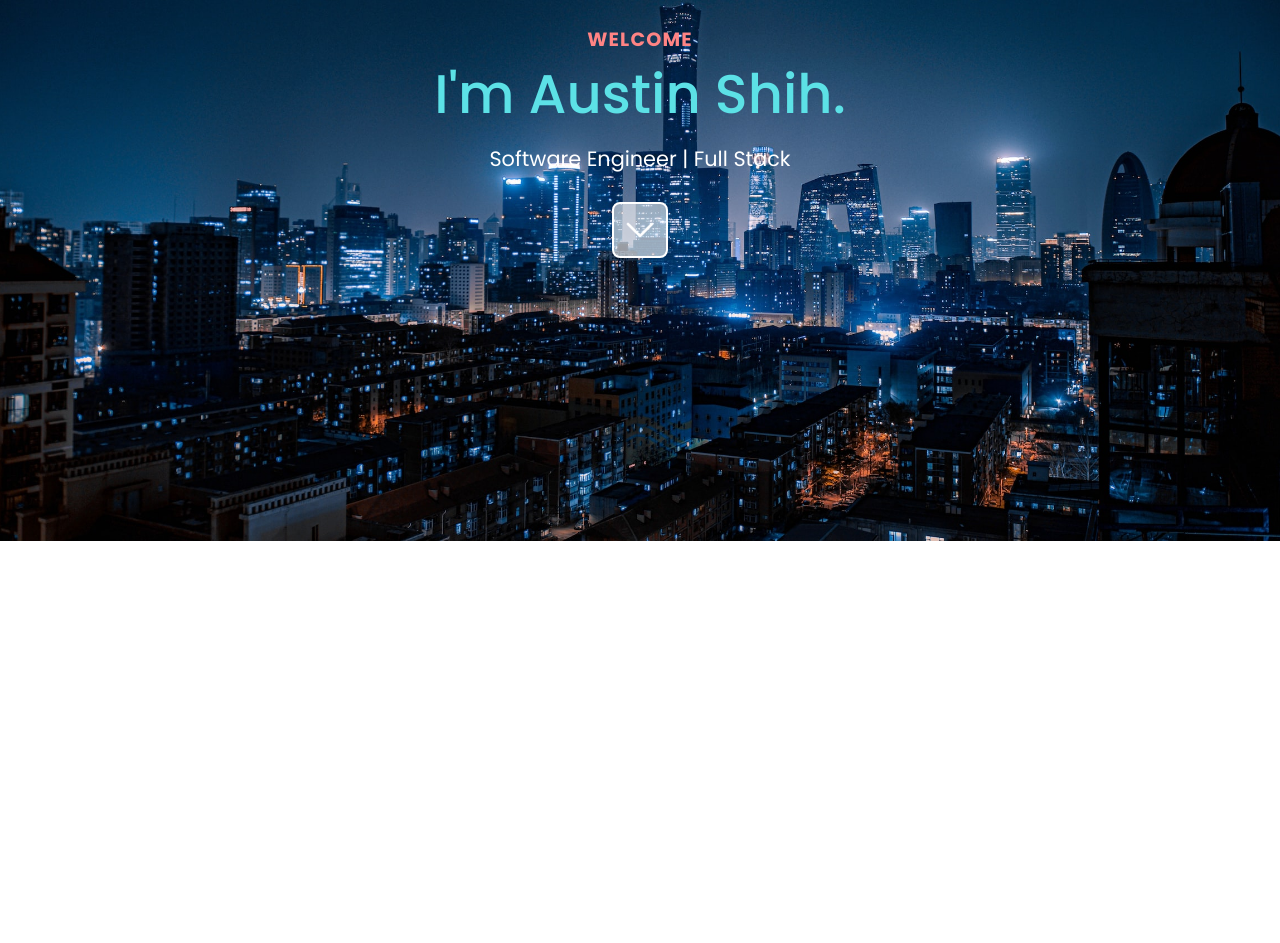
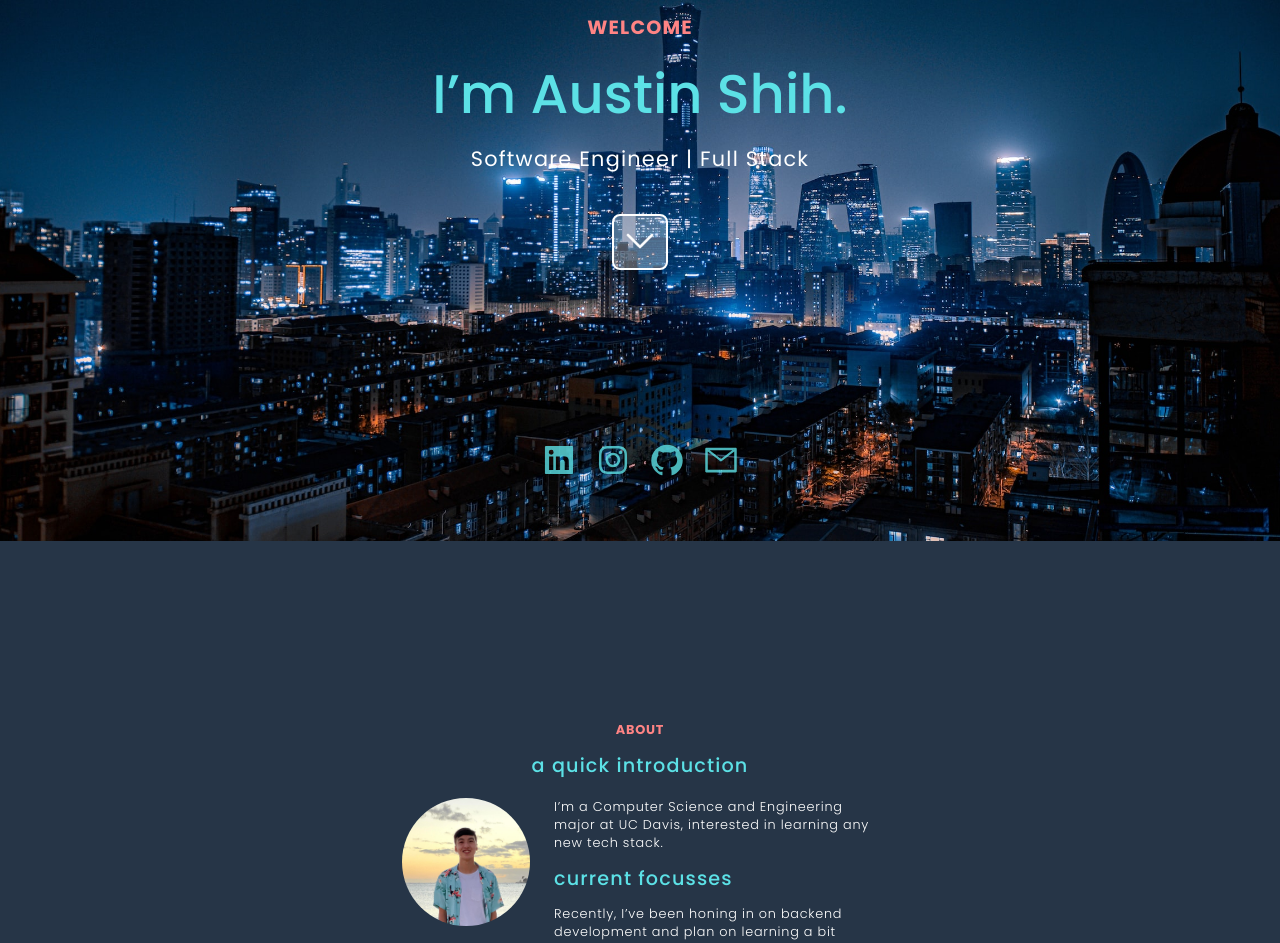
Before and after one commit to Austin2Shih/austinhshih.com, a React (Create React App) app in the folder austinhshih/: page / in a window 1280 px wide. Shown: the part 259-1202 px from the top of the page. Before the commit the page ends 800 px from the top, so only its background shows below. Built offline with nearby package versions, Linux system fonts and the light colour scheme.

Commit message:
scrolling done

```diff
--- a/austinhshih/package.json
+++ b/austinhshih/package.json
@@ -9,6 +9,7 @@
     "react": "^18.2.0",
     "react-dom": "^18.2.0",
     "react-icons": "^4.4.0",
+    "react-router-dom": "^6.3.0",
     "react-scripts": "^2.1.3",
     "web-vitals": "^2.1.4"
   },
--- a/austinhshih/src/App.js
+++ b/austinhshih/src/App.js
@@ -1,12 +1,10 @@
 import React from 'react'
+import './index.css'
 import Home from './components/Home'
-import './index.css'
 
 function App() {
   return (
-    <div className="App">
-      <Home />
-    </div>
+    <Home></Home>
   )
 }
 
--- /dev/null
+++ b/austinhshih/src/components/About.js
@@ -0,0 +1,64 @@
+import React, {forwardRef} from 'react'
+import aboutText from '../data/about-text'
+
+const About = forwardRef((props, ref) => {
+  return (
+    <>
+      <div ref={ref} className='about-container'>
+        <h3>ABOUT</h3>
+        <h4 className="intro-title">a quick introduction</h4>
+        <div className="offset-container">
+          <div className="image-of-me"></div>
+          <div>
+            <p>{aboutText.introText}</p>
+            <h4 className='current-focusses'>current focusses</h4>
+            <p>{aboutText.currentFocussees}</p>
+          </div>
+        </div>
+      </div>
+      <style> {`
+      .about-container {
+        margin-top: var(--hugeSpacer);
+        margin-bottom: var(--hugeSpacer);
+        position: relative;
+        display: flex;
+        flex-direction: column;
+        max-width: var(--maxWidth);
+        align-self: center;
+      }
+      .intro-title {
+        text-align: center;
+      }
+      .offset-container {
+        margin-top: var(--smallSpacer);
+        margin-left: var(--largeSpacer);
+        margin-right: var(--largeSpacer);
+        display: flex;
+        flex-direction: row;
+        padding-left: var(--largeSpacer);
+        padding-right: var(--largeSpacer);
+        justify-content: center;
+      }
+      .image-of-me {
+        min-width: 128px;
+        width: 128px;
+        height: 128px;
+        border-radius: 64px;
+        background-image: url(${require('../media/about/hawaii-pic.jpg')});
+        background-size: 164%;
+        background-position: 52% 8%;
+        margin-right: var(--spacer);
+      }
+      .offset-container>div {
+        max-width: 324px;
+      }
+      .current-focusses {
+        margin-top: var(--tinySpacer);
+        margin-bottom: var(--tinySpacer);
+      }
+      `} </style>
+    </>
+  )
+})
+
+export default About;
--- /dev/null
+++ b/austinhshih/src/components/Contents.js
@@ -0,0 +1,31 @@
+import React from 'react'
+
+const Contents = ({refs}) => {
+  const handleScroll = (ref) => {
+    window.scrollTo({
+      top: ref.current.offsetTop,
+      behavior: 'smooth'
+    });
+  };
+  return (
+    <>
+      <div className='toc-container'>
+        <p onClick={() => handleScroll(refs.welcomeRef)}>welcome</p>
+        <p onClick={() => handleScroll(refs.aboutRef)}>about</p>
+      </div>
+      <style> {`
+        .toc-container {
+          display: flex;
+          flex-direction: column;
+          justify-content: flex-start;
+        }
+        .toc-container>p {
+          margin-bottom: var(--smallSpacer);
+          cursor: pointer;
+        }
+      `} </style>
+    </>
+  )
+}
+
+export default Contents;
--- a/austinhshih/src/components/Home.js
+++ b/austinhshih/src/components/Home.js
@@ -1,11 +1,36 @@
-import React from 'react'
+import React, {useRef} from 'react'
+import Contents from './Contents';
 import Welcome from './Welcome';
+import About from './About';
 
 const Home = () => {
+  const welcomeRef = useRef(null);
+  const aboutRef = useRef(null);
   return (
-    <div>
-      <Welcome></Welcome>
-    </div>
+    <>
+      <div className="toc">
+        <Contents refs={{welcomeRef, aboutRef}}></Contents>
+      </div>
+      <div className='outer-container'>
+        <Welcome aboutRef={aboutRef} ref={welcomeRef}></Welcome>
+        <About ref={aboutRef}></About>
+        <button></button>
+      </div>
+      <style> {`
+        .toc {
+          position: sticky;
+          top: 56px;
+          padding-left: 56px;
+          z-index: 1000;
+          height: 0;
+        }
+        .outer-container {
+          display: flex;
+          flex-direction: column;
+          justify-content: center;
+        }
+      `} </style>
+    </>
   )
 }
 
--- a/austinhshih/src/components/Welcome.js
+++ b/austinhshih/src/components/Welcome.js
@@ -1,17 +1,25 @@
 import React from 'react'
 import { BsChevronDown } from 'react-icons/bs'
+import WelcomeContainerBar from './WelcomeContactBar'
 const Welcome = React.forwardRef((props, ref) => {
+  const scrollDown = () => {
+    window.scrollTo({
+      top: props.aboutRef.current.offsetTop,
+      behavior: 'smooth'
+    });
+  };
   return (
     <>
-      <div ref={ref} class="background-image">
-        <div class="container">
-          <h3 class='welcome-text'>WELCOME</h3>
-          <h1 class="welcome-name">I'm Austin Shih.</h1>
-          <h3 class="welcome-software-stack">Software Engineer | Full Stack</h3>
-          <button class="continue-button">
+      <div ref={ref} className="background-image">
+        <div className="container">
+          <h3 className='welcome-text'>WELCOME</h3>
+          <h1 className="welcome-name">I’m Austin Shih.</h1>
+          <h3 className="welcome-software-stack">Software Engineer | Full Stack</h3>
+          <button onClick={scrollDown} className="continue-button">
             <BsChevronDown></BsChevronDown>
           </button>
         </div>
+        <WelcomeContainerBar></WelcomeContainerBar>
       </div>
       <style> {`
           .background-image {
@@ -23,7 +31,9 @@ const Welcome = React.forwardRef((props, ref) => {
             background-size: cover;
             background-position: bottom;
             display: flex;
+            flex-direction: column;
             justify-content: center;
+            align-items: center;
           }
           .container {
             display: flex;
@@ -31,7 +41,6 @@ const Welcome = React.forwardRef((props, ref) => {
             justify-content: center;
             align-items: center;
             flex-direction: column;
-            width: 100%;
             max-width: var(--maxWidth);
             margin-left: 24px;
             margin-right: 24px;
@@ -70,6 +79,7 @@ const Welcome = React.forwardRef((props, ref) => {
             flex-direction: column;
             align-items: center;
             justify-content: center;
+            cursor: pointer;
           }
           .continue-button svg {
             stroke-width: 0.4;
--- /dev/null
+++ b/austinhshih/src/components/WelcomeContactBar.js
@@ -0,0 +1,55 @@
+import React from 'react'
+import { AiFillLinkedin, AiFillGithub, AiOutlineInstagram, AiOutlineMail } from 'react-icons/ai'
+
+const WelcomeContactBar = () => {
+  return (
+    <>
+      <div className="logo-container">
+        <a
+          style={{marginLeft: 'var(--smallSpacer)'}}
+          href="https://www.linkedin.com/in/austin-shih/"
+          target="_blank"
+          rel="noopener noreferrer">
+          <AiFillLinkedin></AiFillLinkedin>
+        </a>
+        <a
+          href="https://www.linkedin.com/in/austin-shih/"
+          target="_blank"
+          rel="noopener noreferrer">
+          <AiOutlineInstagram></AiOutlineInstagram>
+        </a>
+        <a
+          href="https://github.com/Austin2Shih"
+          target="_blank"
+          rel="noopener noreferrer">
+          <AiFillGithub></AiFillGithub>
+        </a>
+        <a
+          href="https://www.linkedin.com/in/austin-shih/"
+          target="_blank"
+          rel="noopener noreferrer">
+          <AiOutlineMail></AiOutlineMail>
+        </a>
+
+      </div>
+      <style> {`
+          .logo-container {
+            position: absolute;
+            display: flex;
+            flex-direction: row;
+            width: 100%;
+            max-width: var(--maxWidth);
+            bottom: 48px;
+            justify-content: center;
+          }
+          .logo-container>* {
+            font-size: 36px;
+            color: var(--slightlyTransparentBlue);
+            margin-right: var(--smallSpacer);
+          }
+      `} </style>
+    </>
+  )
+}
+
+export default WelcomeContactBar;
--- /dev/null
+++ b/austinhshih/src/data/about-text.js
@@ -0,0 +1,6 @@
+const aboutText = {
+    introText: "I’m a Computer Science and Engineering major at UC Davis, interested in learning any new tech stack.",
+    currentFocussees: "Recently, I’ve been honing in on backend development and plan on learning a bit about DevOps.",
+}
+
+export default aboutText
--- a/austinhshih/src/index.css
+++ b/austinhshih/src/index.css
@@ -7,18 +7,55 @@
 
 body {
     margin: 0;
+    background-color: var(--backgroundPrimary);
 }
 
 html {
     --textPrimary: white;
     --textSecondary: #5CE1E6;
     --textTertiary: #FF8484;
-    --whiteButtonFill: rgba(255, 255, 255, 0.6);
+    --backgroundPrimary: #263547;
+    --whiteButtonFill: rgba(255, 255, 255, 0.3);
+    --slightlyTransparentBlue: rgba(92, 225, 230, 0.8);
 
     --maxWidth: 824px;
     --borderRadius: 8px;
+    --tinySpacer: 12px;
+    --smallSpacer: 18px;
+    --spacer: 24px;
+    --largeSpacer: 48px;
+    --hugeSpacer: 180px;
+
 }
 
 h1, h2, h3, h4, p {
-    margin: 0
+    margin: 0;
 }
+
+h3 {
+    color: var(--textTertiary);
+    font-weight: 700;
+    font-size: 0.8rem;
+    letter-spacing: 0.06em;
+    text-align: center;
+    margin-bottom: 12px;
+}
+
+h4 {
+    color: var(--textSecondary);
+    font-weight: 500;
+    font-size: 1.2rem;
+    letter-spacing: 0.06em;
+}
+
+p {
+    font-style: normal;
+    font-weight: 300;
+    font-size: 0.8rem;
+    letter-spacing: 0.06em;
+}
+
+.button {
+    margin: 0;
+    padding: 0;
+}
```
Also changed, not shown: austinhshih/src/media/about/hawaii-pic.jpg (added), 1 other file (tests, documents, lock files or other folders).
